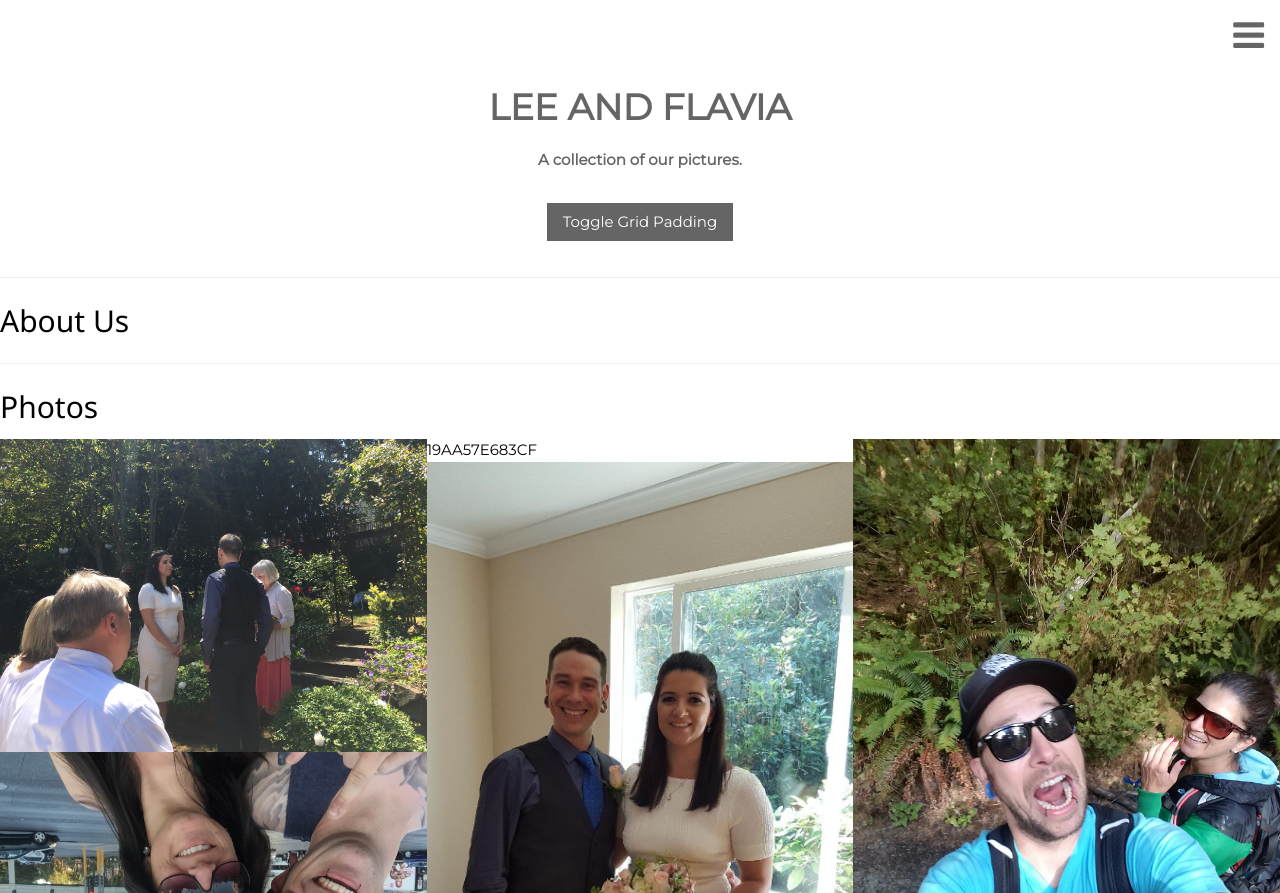
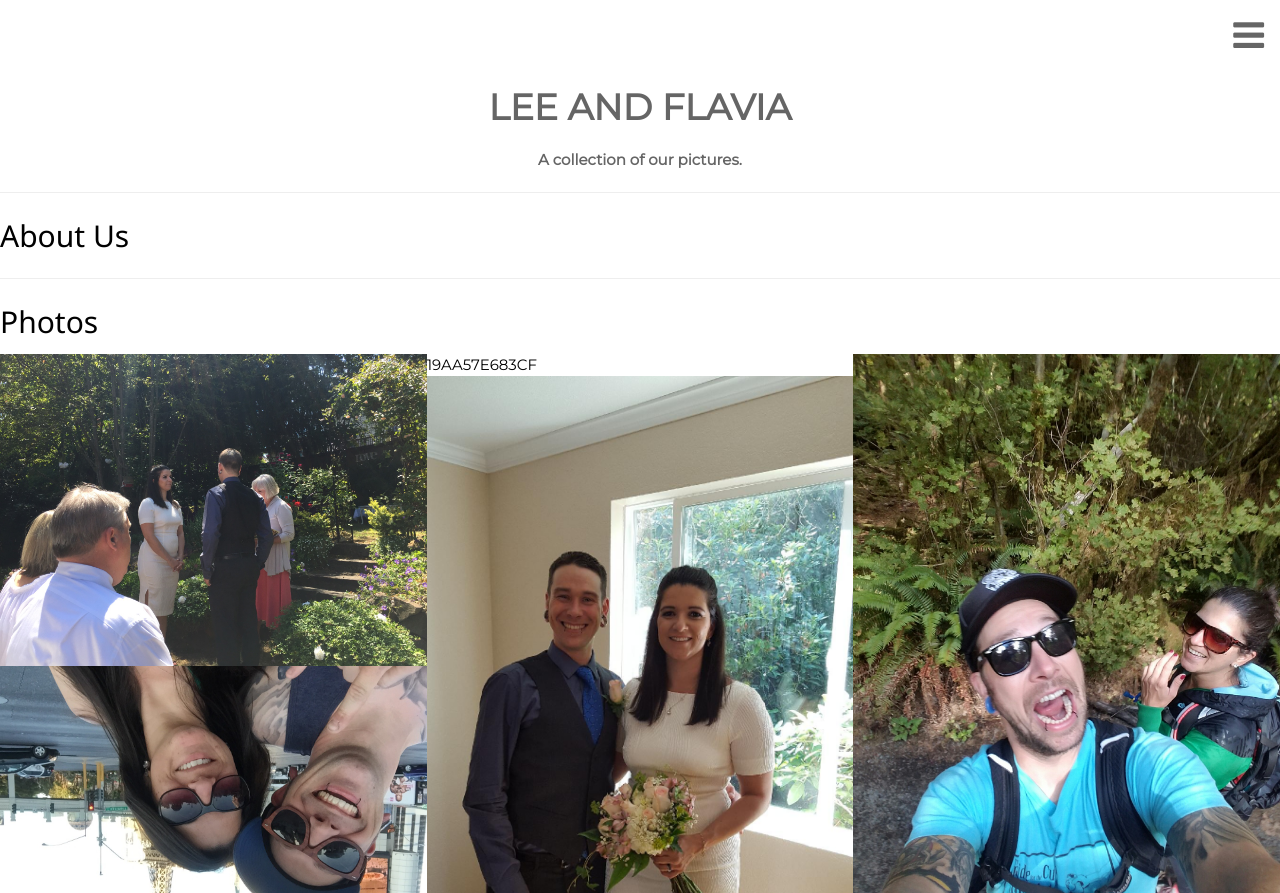
Before and after one commit to flaviamedici/leeandflavia, a plain HTML site: page index.html in a window 1280 px wide. Shown: the top 893 px of the page. Drawn offline with nearby package versions, Linux system fonts and the light colour scheme.

Commit message:
Update index.html

```diff
--- a/index.html
+++ b/index.html
@@ -35,7 +35,6 @@ img {margin-bottom: -7px}
 <header class="w3-center w3-margin-bottom">
   <h1><b>LEE AND FLAVIA</b></h1>
   <p><b>A collection of our pictures.</b></p>
-  <p class="w3-padding-16"><button class="w3-button w3-black" onclick="myFunction()">Toggle Grid Padding</button></p>
   </header>
 </div>
 <hr>
```
